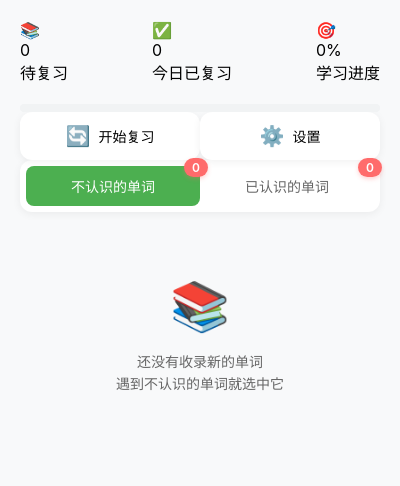
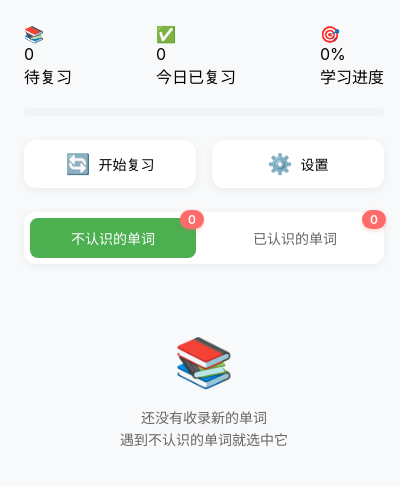
Before and after one commit to MR-MaoJiu/chrome_translate, a browser extension: page popup.html in a window 400 px wide. Drawn offline with Linux system fonts and the light colour scheme.

Commit message:
复习UI

```diff
--- a/popup.html
+++ b/popup.html
@@ -5,18 +5,19 @@
   <style>
     body {
       width: 360px;
-      padding: 20px;
+      padding: 24px;
       margin: 0;
-      font-family: -apple-system, BlinkMacSystemFont, 'Segoe UI', Roboto, Oxygen, Ubuntu, Cantarell, sans-serif;
+      font-family: -apple-system, BlinkMacSystemFont, 'Segoe UI', Roboto, sans-serif;
       background: #f8f9fa;
     }
     .tab-container {
       display: flex;
-      margin-bottom: 20px;
+      margin-bottom: 24px;
       background: #fff;
       padding: 6px;
       border-radius: 12px;
       box-shadow: 0 2px 8px rgba(0,0,0,0.06);
+      gap: 16px;
     }
     .tab {
       flex: 1;
@@ -55,6 +56,7 @@
       overflow-y: auto;
       padding: 4px;
       margin: 0 -4px;
+      gap: 16px;
     }
     .word-item {
       padding: 16px;
@@ -266,6 +268,7 @@
       justify-content: space-between;
       align-items: center;
       margin-bottom: 20px;
+      gap: 16px;
     }
     .stats-item {
       flex: 1;
@@ -301,6 +304,8 @@
       display: flex;
       justify-content: space-between;
       align-items: center;
+      margin: 24px 0;
+      gap: 16px;
     }
     .action-btn {
       flex: 1;
```
